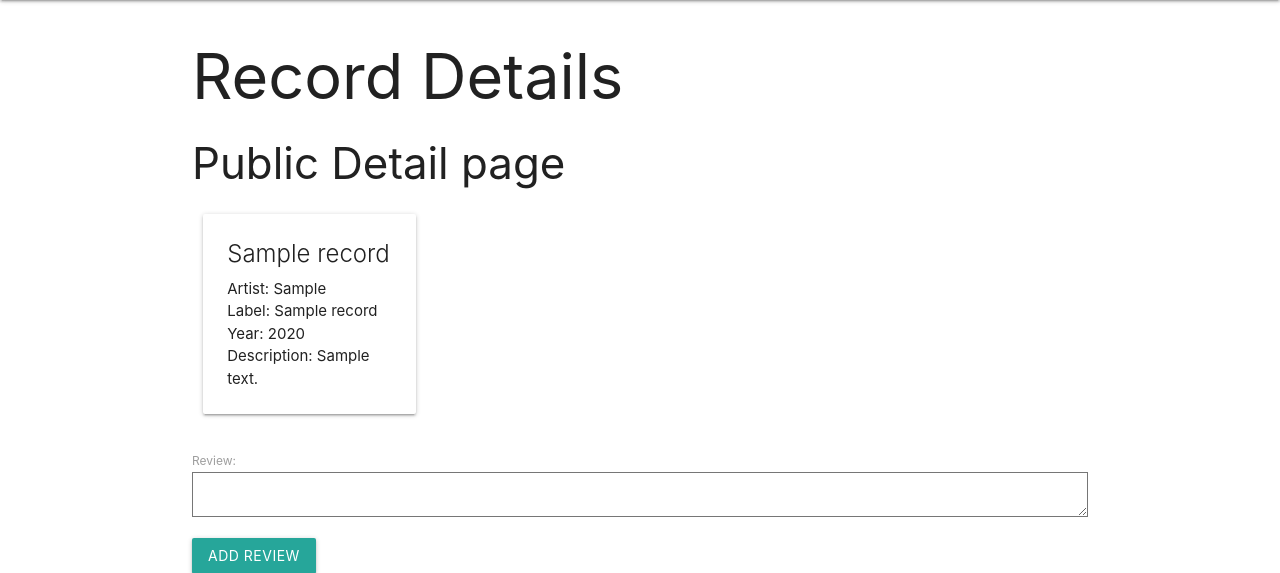
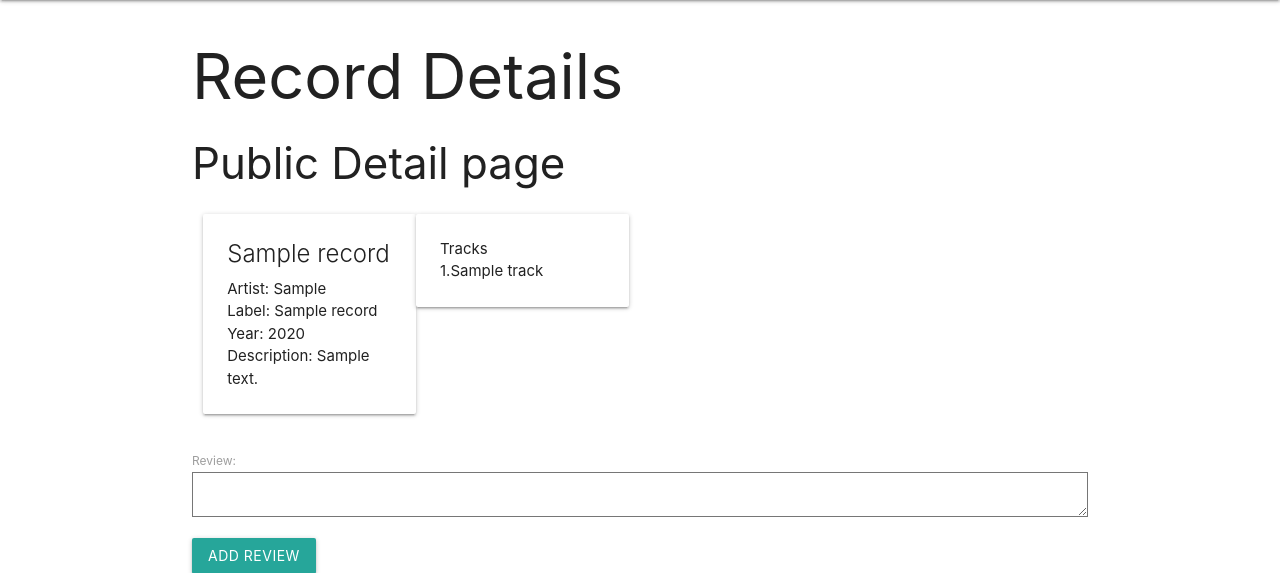
Before and after one commit to tatyanakarlen/Finch-Collector-DJANGO-PROJECT, a Django app: page /records/1 in a window 1280 px wide. Shown: the part 64-637 px from the top of the page. Run offline with Django 4.2, Linux system fonts and the light colour scheme; tables that the repository leaves empty hold one stand-in row (values such as "Sample post").

Commit message:
tracks rendering

```diff
--- a/main_app/templates/records/public-detail.html
+++ b/main_app/templates/records/public-detail.html
@@ -17,6 +17,17 @@
   </div>
 
 </div>
+
+<div class="card">
+    <div class="card-content">
+      <span class="tracks">Tracks</span>
+      {% for track in tracks %}
+        <p><span>{{ track.number }}.</span>{{ track.title }}</p>
+      {% endfor %}
+    </div>
+  </div>
+
+
 </div>
 </div>
 
--- a/main_app/views.py
+++ b/main_app/views.py
@@ -76,18 +76,20 @@ class RecordUpdate(UpdateView):
 def records_detail(request, record_id):
   record = Record.objects.get(id=record_id)
   reviews = Review.objects.filter(record=record_id)
+  tracks = Track.objects.filter(record=record_id)
   genres = Genre.objects.all()
   airplay_form= AirPlayForm()
   review_form = ReviewForm()
   add_track_form = AddTrackForm()
+  print(tracks)
   if record.user.id == request.user.id:
     return render(request, 'records/detail.html', {
     'record': record, 'airplay_form': airplay_form, 'review_form': review_form,
-    'add_track_form': add_track_form, 'genres': genres, 'reviews': reviews
+    'add_track_form': add_track_form, 'genres': genres, 'reviews': reviews, 'tracks': tracks
 })
   else:
     return render(request, 'records/public-detail.html', {
-    'record': record, 'review_form': review_form, 'genres': genres, 'reviews': reviews
+    'record': record, 'review_form': review_form, 'genres': genres, 'reviews': reviews, 'tracks': tracks
 })
 
 
```
Also changed, not shown: main_app/templates/records/detail.html (+16 -0 lines).
